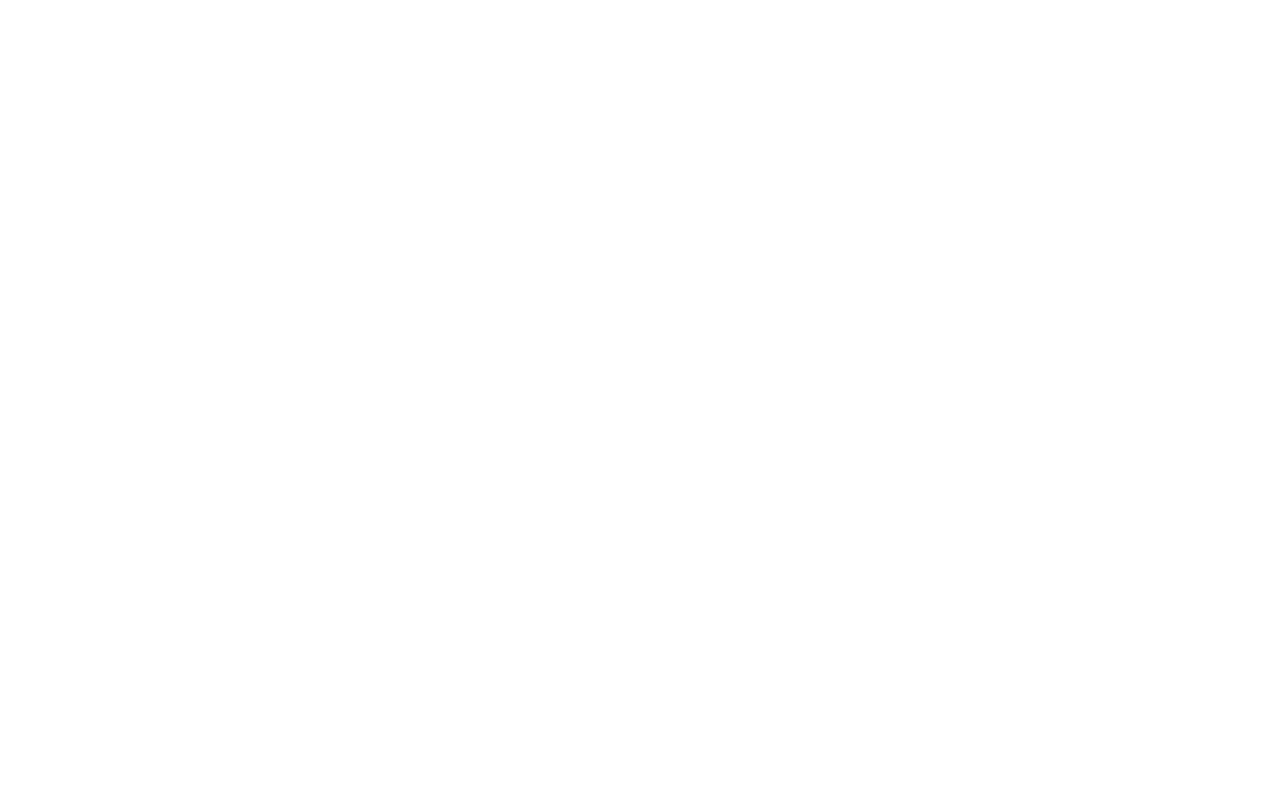
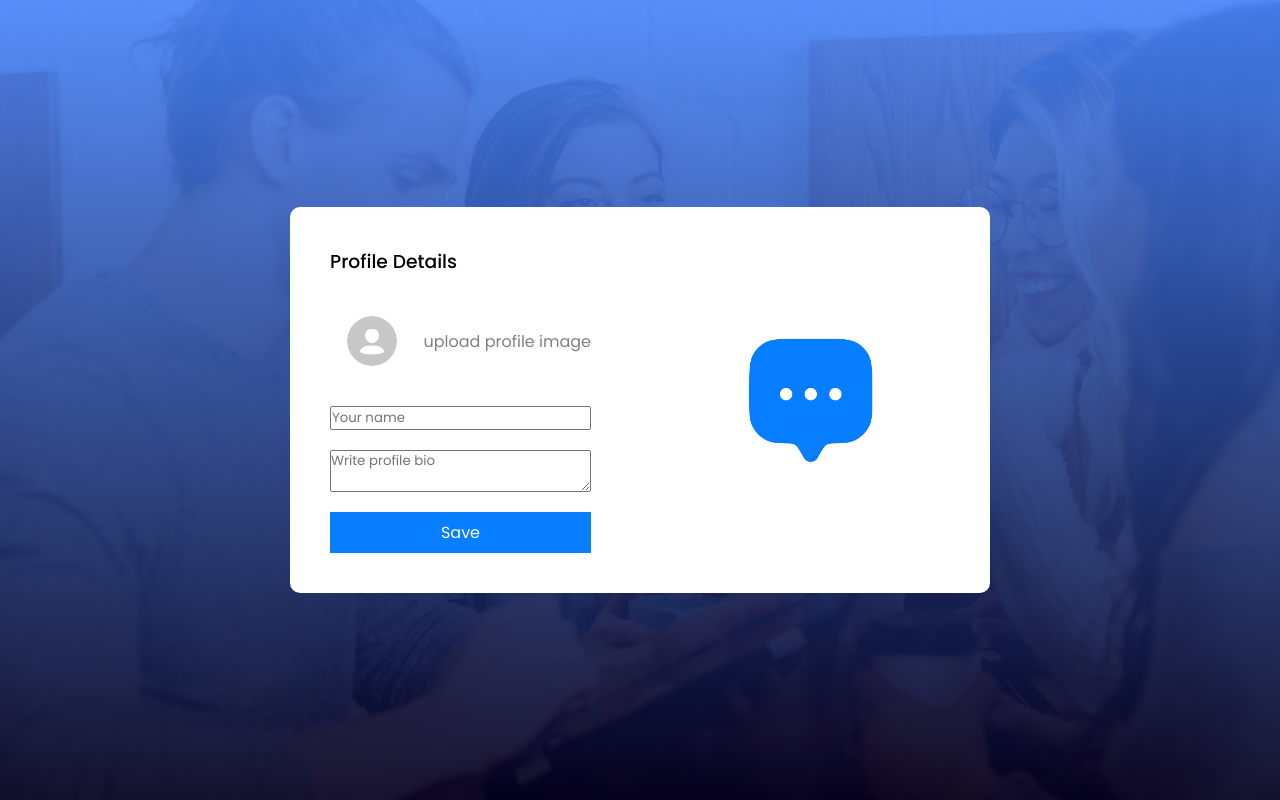
Before and after one commit to imkashishkathuria/WeiChat, a React (Vite) app: page /profile in a window 1280 px wide. Built offline with nearby package versions, Linux system fonts and the light colour scheme.

Commit message:
Profile update page

```diff
--- a/src/pages/ProfileUpdate/ProfileUpdate.css
+++ b/src/pages/ProfileUpdate/ProfileUpdate.css
@@ -0,0 +1,65 @@
+.profile{
+    min-height: 100vh;
+    background: url(/background.png) no-repeat;
+    background-size: cover;
+    display: flex;
+    align-items: center;
+    justify-content: center;
+}
+
+.profile-container{
+    background: white;
+    display: flex;
+    align-items: center;
+    justify-content: space-between;
+    min-width: 700px;
+    border-radius: 10px;
+}
+
+.profile-pic{
+    max-width: 160px;
+    aspect-ratio: 1/1;
+    margin: 20px auto;
+    border-radius: 50%;
+}
+
+.profile form{
+    display: flex;
+    flex-direction: column;
+    gap: 20px;
+    padding: 40px;
+}
+
+.profile form h3{
+    font-weight: 500;
+}
+
+.profile label{
+    display: flex;
+    align-items: center;
+    gap: 10px;
+    color: gray;
+    cursor: pointer;
+}
+
+.profile label img{
+    width: 50px;
+    aspect-ratio: 1/1;
+    border-radius: 50%;
+}
+
+.profile label textarea{
+    padding: 10px;
+    min-width: 300px;
+    border: 1px solid #c9c9c9;
+    outline-color: #077eff;
+}
+
+.profile form button{
+    border: none;
+    color: white;
+    background-color: #077eff;
+    padding: 8px;
+    font-size: 16px;
+    cursor: pointer;
+}
--- a/src/pages/ProfileUpdate/ProfileUpdate.jsx
+++ b/src/pages/ProfileUpdate/ProfileUpdate.jsx
@@ -1,9 +1,27 @@
-import React from 'react'
+import { useState } from 'react'
+import assets from '../../assets/assets'
 import './ProfileUpdate.css'
 
 const ProfileUpdate = () => {
+  const [image, setImage] = useState(false);
   return (
-    <div>
+    <div className='profile'>
+      <div className="profile-container">
+        <form>
+          <h3>
+            Profile Details
+          </h3>
+          <label htmlFor='avatar'>
+            <input onChange={(e)=>setImage(e.target.files[0])} type='file' id='avatar' accept='.png, .jpg, .jpeg' hidden />
+            <img className="profile-pic" src={image? URL.createObjectURL(image) : assets.avatar_icon} alt='' />
+            upload profile image
+          </label>
+          <input type='text' placeholder='Your name' required />
+        <textarea placeholder='Write profile bio' required></textarea>
+        <button type='submit'>Save</button>
+        </form>
+        <img src={image ? URL.createObjectURL(image) : assets.logo_icon} className='profile-pic' alt='' />
+      </div>
 
     </div>
   )
```
